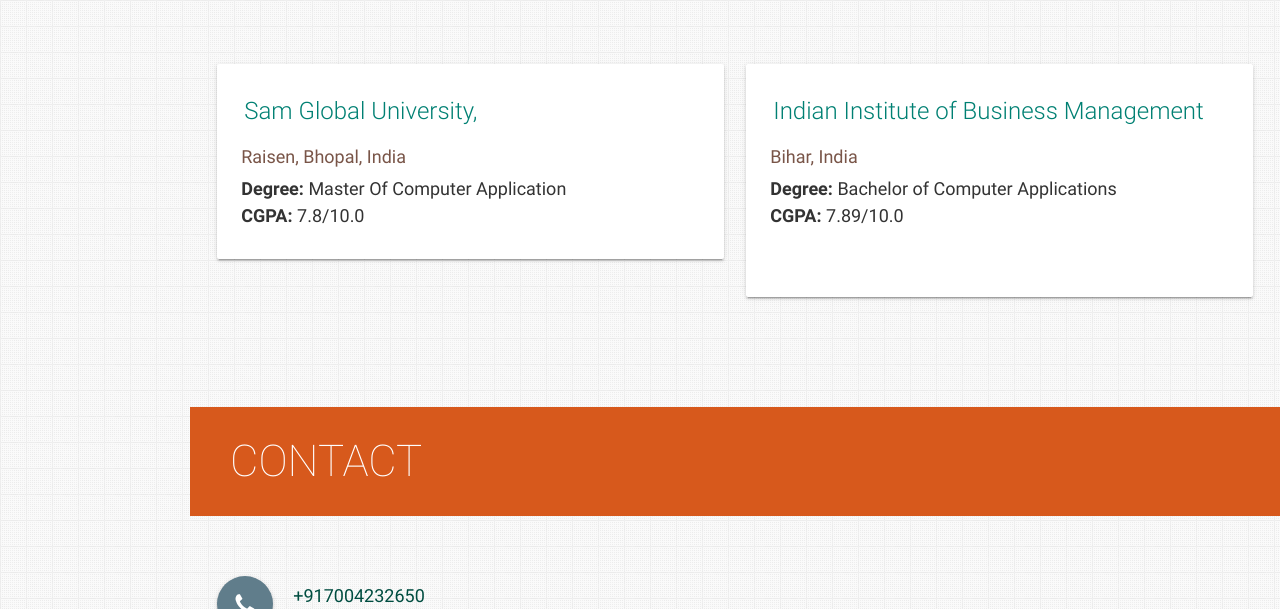
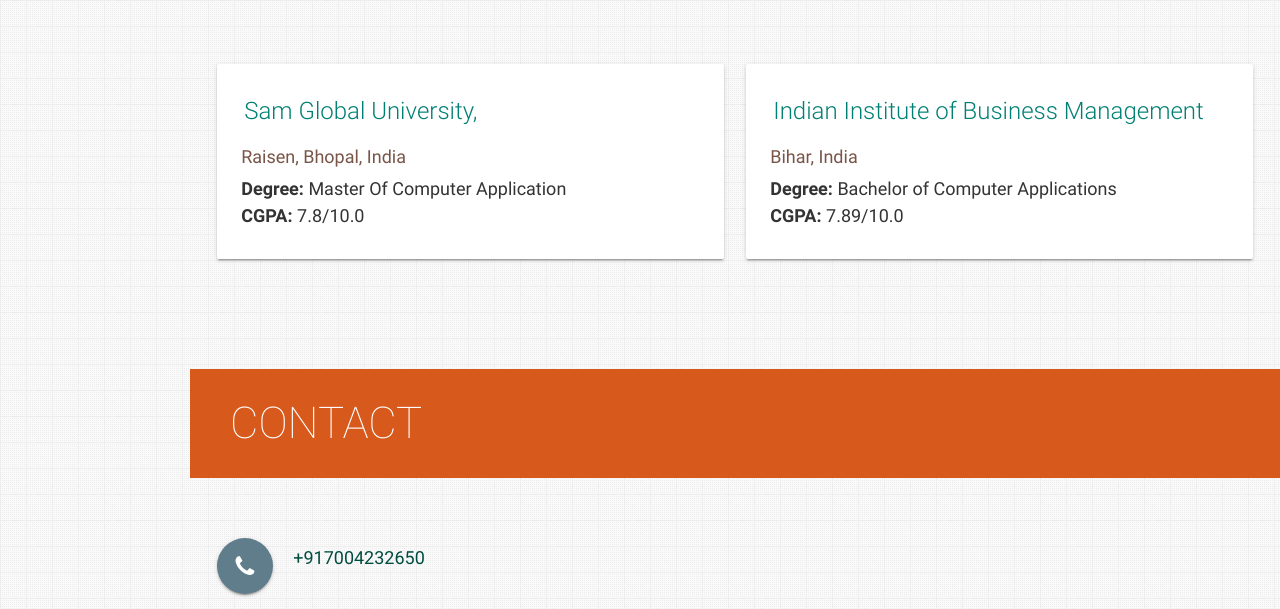
Before and after one commit to kaman6032/Portfolio-website, a plain HTML site: page index.html in a window 1280 px wide. Shown: the part 3952-4561 px from the top of the page. Drawn offline with nearby package versions, Linux system fonts and the light colour scheme.

Commit message:
Update index.html

```diff
--- a/index.html
+++ b/index.html
@@ -1169,7 +1169,7 @@
           </div>
           <div class="col s12 m6 l6">
             <div class="card">
-              <div style="padding-bottom: 68px;" class="card-content">
+              <div style="" class="card-content">
                 <p>
                   <span class="card-title"><a href="https://www.iibm.in/" target="_blank" class="teal-text hoverline">Indian Institute of Business Management</a></span>
                 </p>
```
